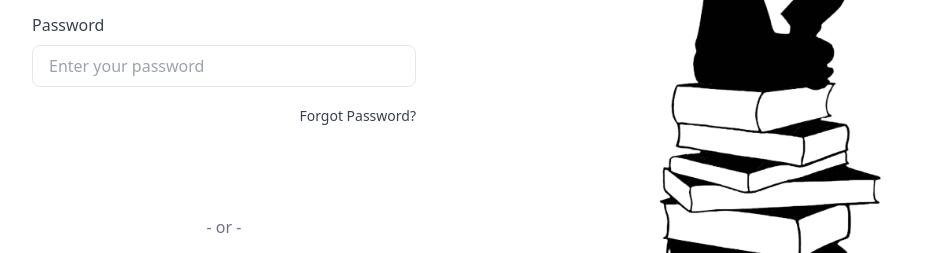
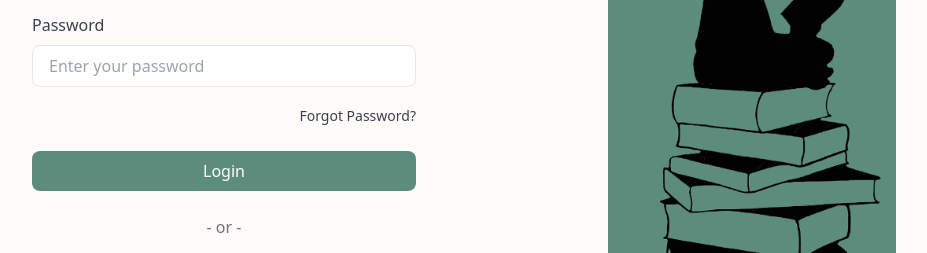
Before and after one commit to Yassmineattar/Bookworm_tailwind, a website: page dist/login.html in a window 1280 px wide. Shown: the part 289-542 px from the top of the page, without its empty margins (192-1119 px from the left). Drawn offline with nearby package versions, Linux system fonts and the light colour scheme; the site is published under a folder, as on GitHub Pages, so addresses that start at the root find nothing.

Commit message:
fix output.css

```diff
--- a/dist/login.html
+++ b/dist/login.html
@@ -4,15 +4,15 @@
   <meta charset="UTF-8">
   <meta name="viewport" content="width=device-width, initial-scale=1.0">
   <title>Login Page</title>
-  <link href="/dist/output.css" rel="stylesheet">
+  <link href="output.css" rel="stylesheet">
   <link rel="stylesheet" href="https://cdnjs.cloudflare.com/ajax/libs/font-awesome/6.0.0-beta3/css/all.min.css">
   <link href="https://cdn.jsdelivr.net/npm/tailwindcss@2.2.19/dist/tailwind.min.css" rel="stylesheet">
 </head>
-<body class="bg flex items-center justify-center min-h-screen">
+<body class="bg-amber-50 flex items-center justify-center min-h-screen">
   <div class="flex flex-col md:flex-row w-full max-w-4xl rounded-lg overflow-hidden ">
 
     <!-- Section de connexion -->
-    <div class="w-full md:w-1/2 p-8 flex flex-col justify-center bg">
+    <div class="w-full md:w-1/2 p-8 flex flex-col justify-center bg-amber-50">
       <h1 class="text-3xl font-bold text-gray-800 mb-6 text-center md:text-left">Welcome Back!!</h1>
 
       <form>
```
Also changed, not shown: dist/allbooks.html (+1 -1 lines), dist/book_detail.html (+1 -1 lines), dist/clubs.html (+1 -1 lines), dist/index.html (+1 -1 lines), dist/mylibrary.html (+1 -1 lines), dist/signup.html (+1 -1 lines), dist/output.css.
